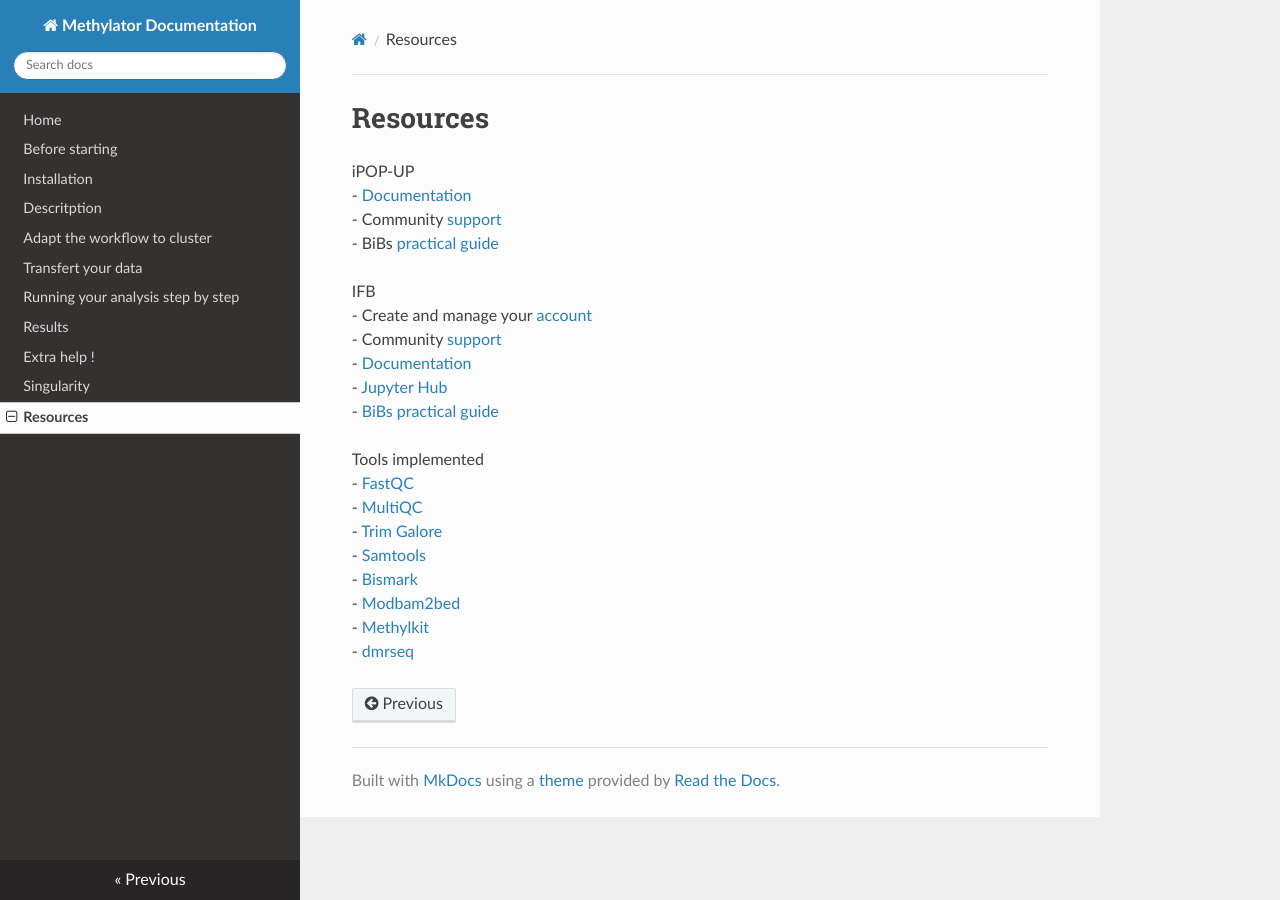
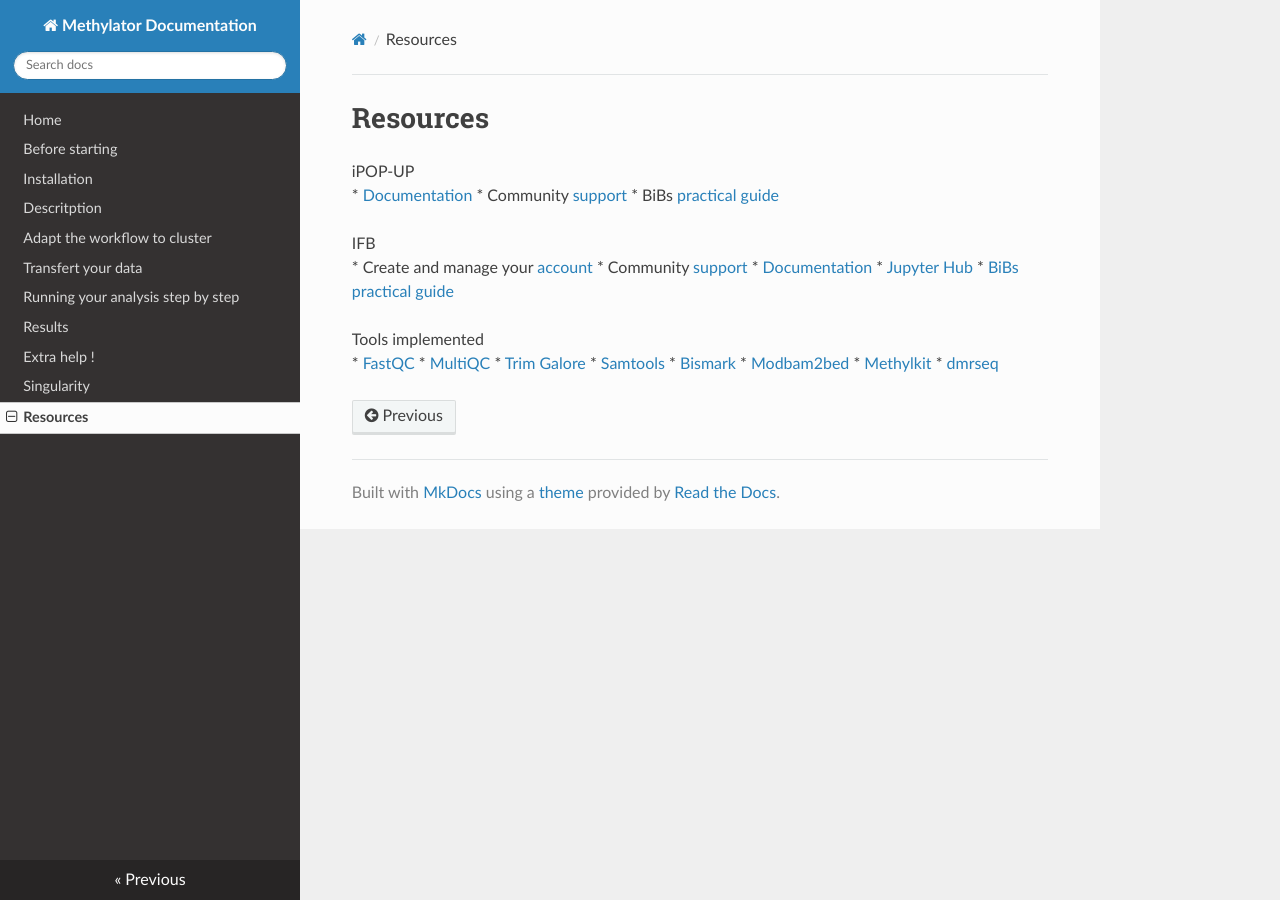
Before and after one commit to parisepigenetics/Methylator-Documentation, an MkDocs documentation site: the page built from docs/resources.md, in a window 1280 px wide. Built offline with MkDocs 1.6.1, drawn with Linux system fonts in a browser that asks for light colours; nearby versions of some CDN libraries.

```diff
--- a/docs/resources.md
+++ b/docs/resources.md
@@ -1,23 +1,23 @@
 # Resources
 
 iPOP-UP
-- [Documentation](https://ipop-up.docs.rpbs.univ-paris-diderot.fr/documentation/)
-- Community [support](https://discourse.rpbs.univ-paris-diderot.fr/c/ipop-up)
-- BiBs [practical guide](https://parisepigenetics.github.io/bibs/cluster/ipopup/#/cluster)
+* [Documentation](https://ipop-up.docs.rpbs.univ-paris-diderot.fr/documentation/)
+* Community [support](https://discourse.rpbs.univ-paris-diderot.fr/c/ipop-up)
+* BiBs [practical guide](https://parisepigenetics.github.io/bibs/cluster/ipopup/#/cluster)
 
 IFB
-- Create and manage your [account](https://my.cluster.france-bioinformatique.fr/manager2/login)
-- Community [support](https://community.cluster.france-bioinformatique.fr)
-- [Documentation](https://ifb-elixirfr.gitlab.io/cluster/doc/)
-- [Jupyter Hub](https://jupyterhub.cluster.france-bioinformatique.fr)
-- [BiBs practical guide](https://parisepigenetics.github.io/bibs/cluster/ifb/#/cluster)
+* Create and manage your [account](https://my.cluster.france-bioinformatique.fr/manager2/login)
+* Community [support](https://community.cluster.france-bioinformatique.fr)
+* [Documentation](https://ifb-elixirfr.gitlab.io/cluster/doc/)
+* [Jupyter Hub](https://jupyterhub.cluster.france-bioinformatique.fr)
+* [BiBs practical guide](https://parisepigenetics.github.io/bibs/cluster/ifb/#/cluster)
 
 Tools implemented
-- [FastQC](https://www.bioinformatics.babraham.ac.uk/projects/fastqc/)
-- [MultiQC](https://multiqc.info/docs/)
-- [Trim Galore](https://www.bioinformatics.babraham.ac.uk/projects/trim_galore/)
-- [Samtools](http://www.htslib.org/doc/samtools.html)
-- [Bismark](https://www.bioinformatics.babraham.ac.uk/projects/bismark/)
-- [Modbam2bed](https://github.com/epi2me-labs/modbam2bed)
-- [Methylkit](https://bioconductor.org/packages/release/bioc/vignettes/methylKit/inst/doc/methylKit.html)
-- [dmrseq](https://bioconductor.org/packages/devel/bioc/vignettes/dmrseq/inst/doc/dmrseq.html)
+* [FastQC](https://www.bioinformatics.babraham.ac.uk/projects/fastqc/)
+* [MultiQC](https://multiqc.info/docs/)
+* [Trim Galore](https://www.bioinformatics.babraham.ac.uk/projects/trim_galore/)
+* [Samtools](http://www.htslib.org/doc/samtools.html)
+* [Bismark](https://www.bioinformatics.babraham.ac.uk/projects/bismark/)
+* [Modbam2bed](https://github.com/epi2me-labs/modbam2bed)
+* [Methylkit](https://bioconductor.org/packages/release/bioc/vignettes/methylKit/inst/doc/methylKit.html)
+* [dmrseq](https://bioconductor.org/packages/devel/bioc/vignettes/dmrseq/inst/doc/dmrseq.html)
```
